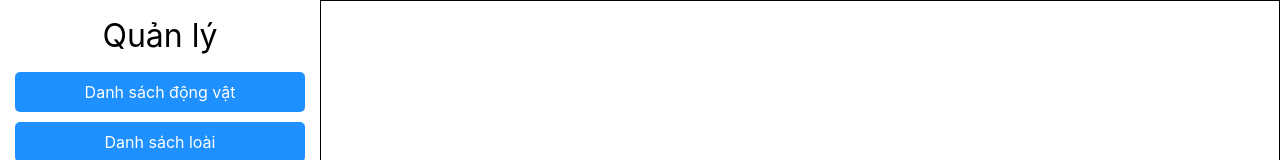
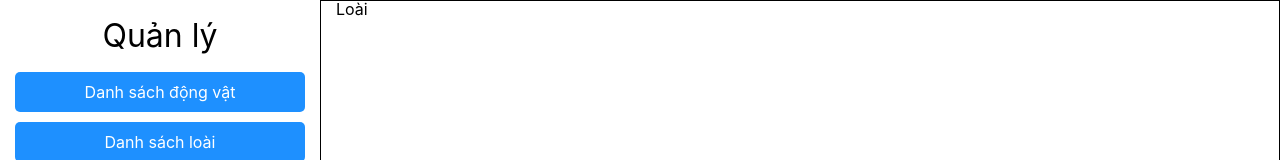
Before and after one commit to shinydarksky/project-human-interaction, a React (Create React App) app in the folder client/: page /admin in a window 1280 px wide. Both pictures are taken after a click on the element "Danh sách loài". Shown: the top 160 px of the page. Built offline with nearby package versions, Linux system fonts and the light colour scheme.

Commit message:
add type animal species

```diff
--- /dev/null
+++ b/client/src/components/DashBoard/AnimalSpecies.js
@@ -0,0 +1,9 @@
+import React from 'react'
+
+export default function AnimalSpecies() {
+    return (
+        <div>
+            Loài
+        </div>
+    )
+}
--- a/client/src/components/DashBoard/index.js
+++ b/client/src/components/DashBoard/index.js
@@ -1,10 +1,14 @@
 import React from 'react'
 import AnimalBoard from './AnimalBoard'
+import AnimalSpecies from './AnimalSpecies'
+import Setting from './Setting'
 import './style.scss'
 export default function DashBoard({boardType}) {
     return (
         <div>
             {boardType == 0 && <AnimalBoard />}
+            {boardType == 1 && <AnimalSpecies />}
+            {boardType == 2 && <Setting />}
         </div>
     )
 }
```
